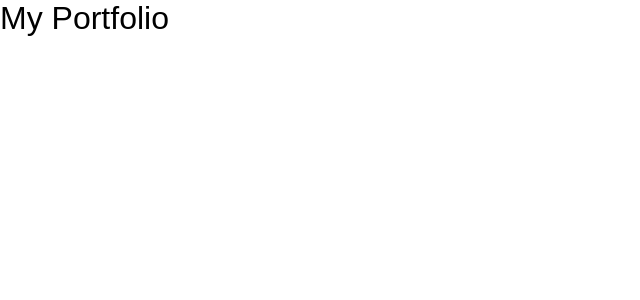
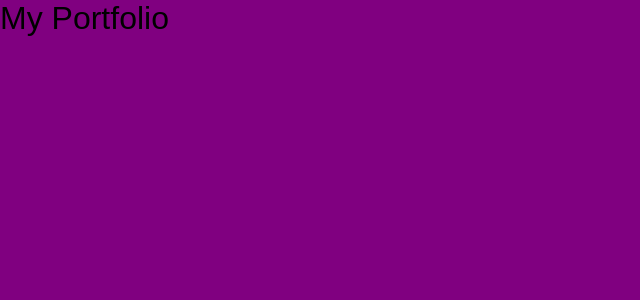
Before and after one commit to croberembt/croberembt.github.io, a React (Create React App) app in the folder client/: page / in a window 1280 px wide. Shown: the top 300 px of the page, without its empty margins (0-640 px from the left). Built offline with nearby package versions, Linux system fonts and the light colour scheme; a web font is replaced by a local one.

Commit message:
testing deploy

```diff
--- a/client/src/App.js
+++ b/client/src/App.js
@@ -6,7 +6,7 @@ import './App.css';
 function App() {
   return (
     <BrowserRouter>
-        <div className="App">
+        <div className="App" style={{backgroundColor: 'purple'}}>
             My Portfolio
         </div>
     </BrowserRouter>
```
